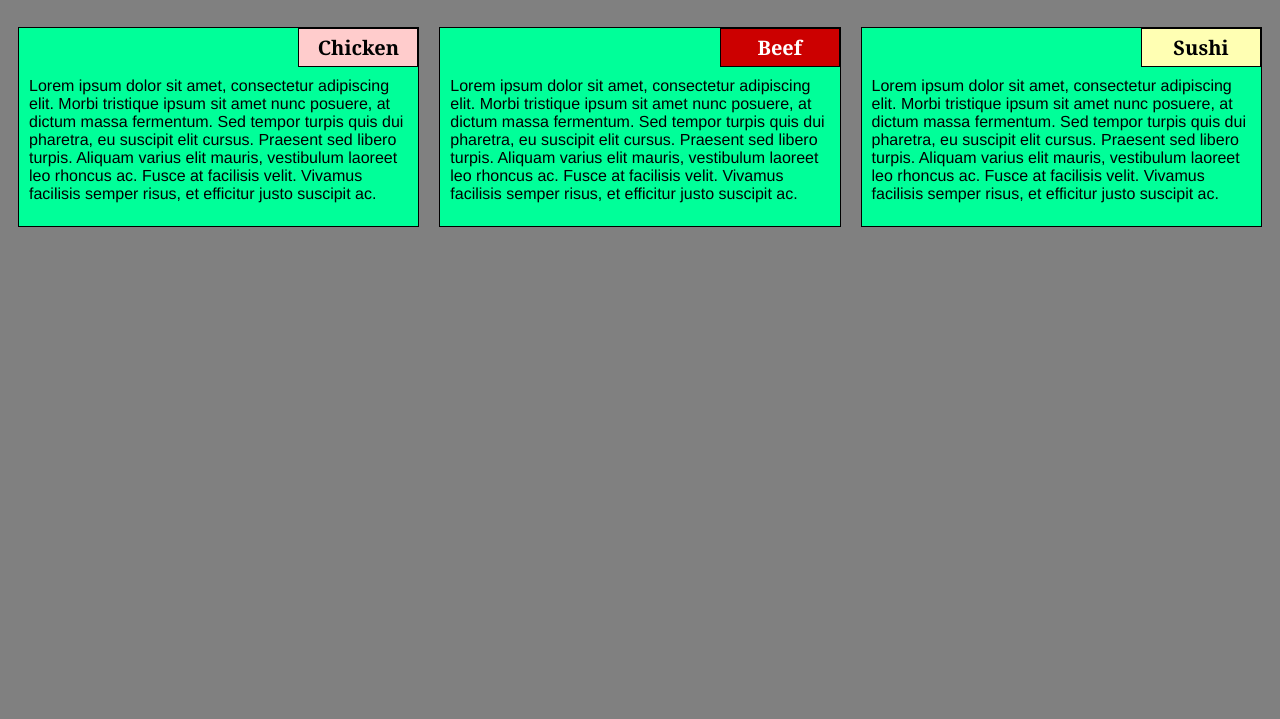
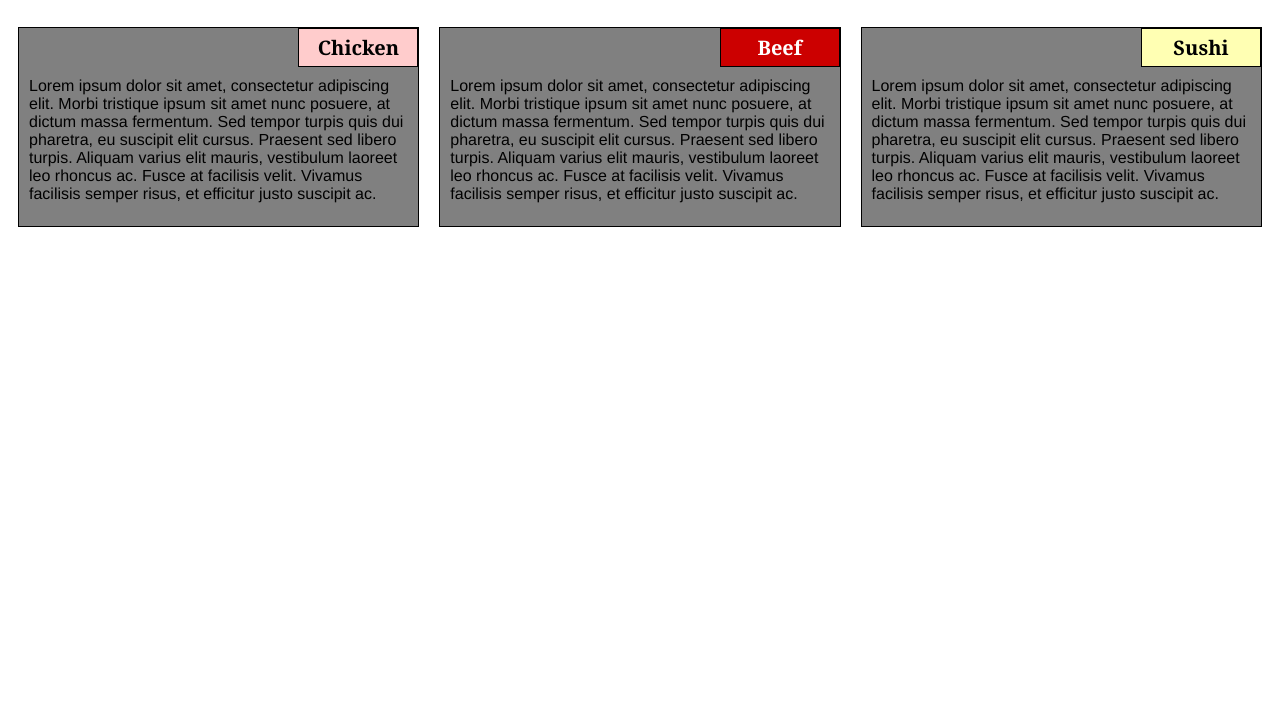
Before and after one commit to Mudit-Sh/Module-2-Sol, a plain HTML site: page index.html in a window 1280 px wide. Shown: the part 81-800 px from the top of the page. Drawn offline with Linux system fonts and the light colour scheme.

Commit message:
Update module2.css

```diff
--- a/module2.css
+++ b/module2.css
@@ -13,7 +13,7 @@ h1 {
 
 body {
 	background-image: url("background.jpg");
-	background-color: #808080;
+	background-color:#FFFFFF;
 
 }
 
@@ -33,7 +33,7 @@ p {
 
 section {
 	border:	1px solid black;
-	background-color: #00FF99;
+	background-color: #808080;
 	width: 100%;
 	height: 200px;
 	font-family: Helvetica;
```
